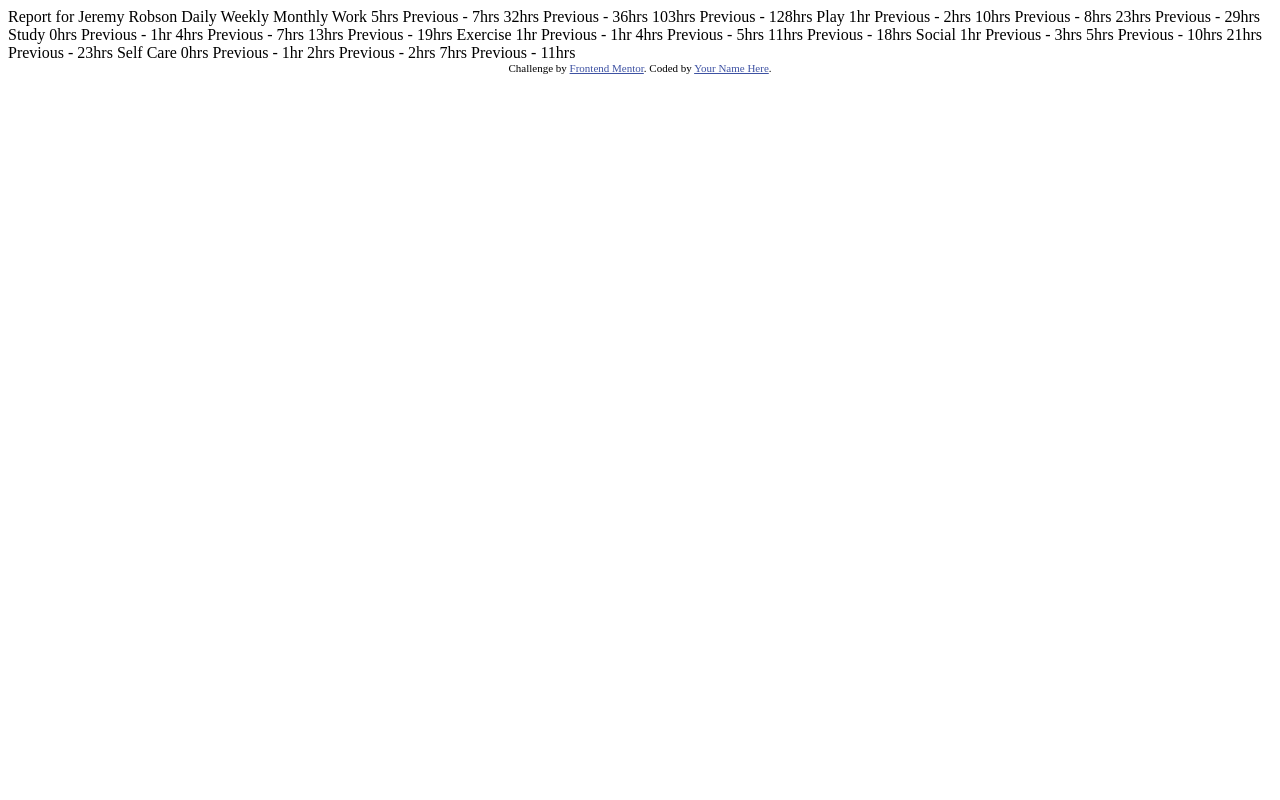
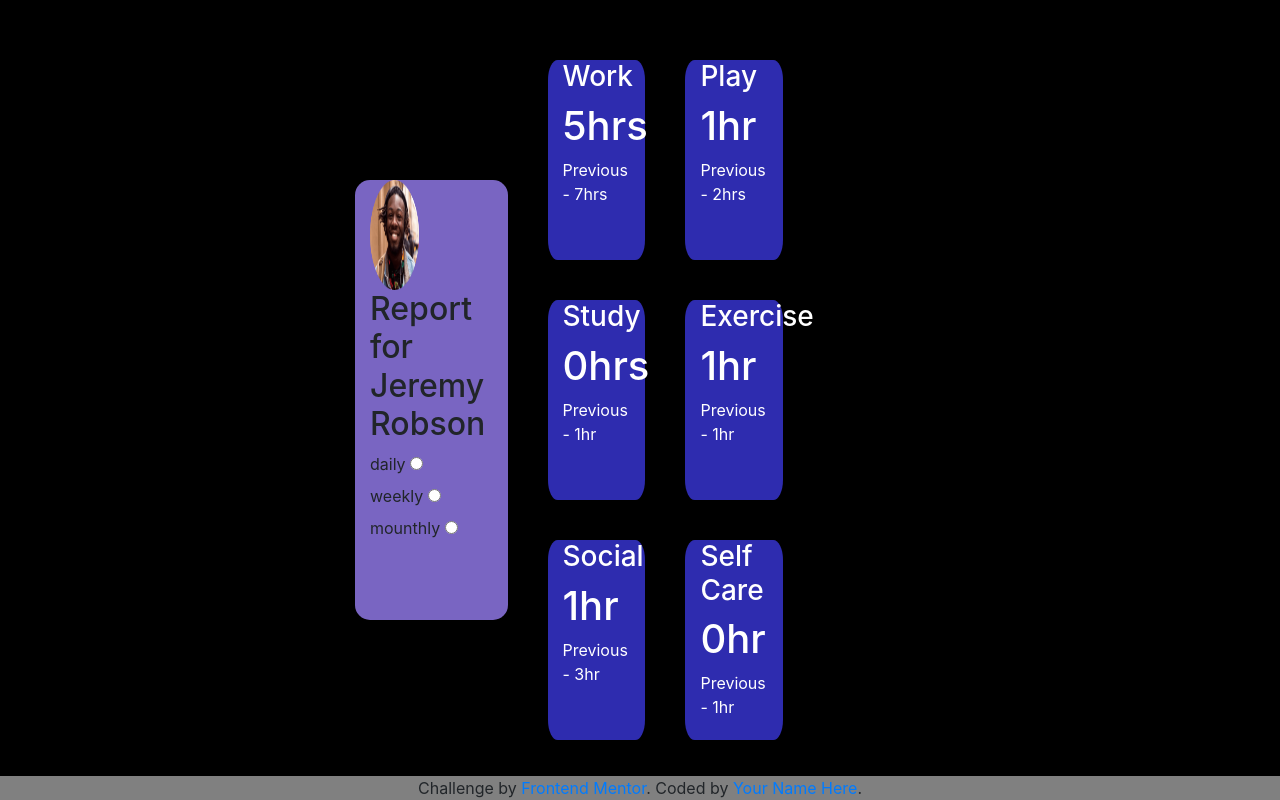
Before and after one commit to melih164/time-tracking-dashboard-main, a plain HTML site: page index.html in a window 1280 px wide. Drawn offline with nearby package versions, Linux system fonts and the light colour scheme.

Commit message:
some changes

```diff
--- a/index.html
+++ b/index.html
@@ -1,80 +1,100 @@
 <!DOCTYPE html>
 <html lang="en">
+
 <head>
   <meta charset="UTF-8">
-  <meta name="viewport" content="width=device-width, initial-scale=1.0"> <!-- displays site properly based on user's device -->
+  <meta name="viewport" content="width=device-width, initial-scale=1.0">
+  <!-- displays site properly based on user's device -->
 
   <link rel="icon" type="image/png" sizes="32x32" href="./images/favicon-32x32.png">
 
   <title>Frontend Mentor | Time tracking dashboard</title>
+  <link rel="stylesheet" href="https://cdn.jsdelivr.net/npm/bootstrap@4.3.1/dist/css/bootstrap.min.css"
+    integrity="sha384-ggOyR0iXCbMQv3Xipma34MD+dH/1fQ784/j6cY/iJTQUOhcWr7x9JvoRxT2MZw1T" crossorigin="anonymous">
+  <link rel="stylesheet" href="style.css">
+</head>
 
-  <!-- Feel free to remove these styles or customise in your own stylesheet 👍 -->
-  <style>
-    .attribution { font-size: 11px; text-align: center; }
-    .attribution a { color: hsl(228, 45%, 44%); }
-  </style>
-</head>
 <body>
+  <main class="flex-container">
+    <div class="flex-item col-lg-6">
+      <div class="jeremy col-lg-3 ">
+        <img class="img1" src="images/image-jeremy.png" alt="">
+        <h2>Report for Jeremy Robson</h2>
+<div>
+ <label for="1">daily</label>
+  <input type="radio" name="Time" id="1" ><br>
+  <label for="2">weekly</label>
+  <input type="radio" name="Time" id="2" ><br>
+  <label for="3">mounthly</label>
+  <input type="radio" name="Time" id="3">
+</div>
 
-  Report for
-  Jeremy Robson
-
-  Daily
-  Weekly
-  Monthly
-
-  Work
-  5hrs <!-- daily -->
-  Previous - 7hrs <!-- daily -->
-  32hrs <!-- weekly -->
-  Previous - 36hrs <!-- weekly -->
-  103hrs <!-- monthly -->
-  Previous - 128hrs <!-- monthly -->
-
-  Play
-  1hr <!-- daily -->
-  Previous - 2hrs <!-- daily -->
-  10hrs <!-- weekly -->
-  Previous - 8hrs <!-- weekly -->
-  23hrs <!-- monthly -->
-  Previous - 29hrs <!-- monthly -->
-
-  Study
-  0hrs <!-- daily -->
-  Previous - 1hr <!-- daily -->
-  4hrs <!-- weekly -->
-  Previous - 7hrs <!-- weekly -->
-  13hrs <!-- monthly -->
-  Previous - 19hrs <!-- monthly -->
-
-  Exercise
-  1hr <!-- daily -->
-  Previous - 1hr <!-- daily -->
-  4hrs <!-- weekly -->
-  Previous - 5hrs <!-- weekly -->
-  11hrs <!-- monthly -->
-  Previous - 18hrs <!-- monthly -->
-
-  Social
-  1hr <!-- daily -->
-  Previous - 3hrs <!-- daily -->
-  5hrs <!-- weekly -->
-  Previous - 10hrs <!-- weekly -->
-  21hrs <!-- monthly -->
-  Previous - 23hrs <!-- monthly -->
-
-  Self Care
-  0hrs <!-- daily -->
-  Previous - 1hr <!-- daily -->
-  2hrs <!-- weekly -->
-  Previous - 2hrs <!-- weekly -->
-  7hrs <!-- monthly -->
-  Previous - 11hrs <!-- monthly -->
+      </div>
+      <div class="stats col-lg-8 ">
+        <div class="col-sm-12 col-lg-3  rutine">
+         <h3 style="color: white;"> Work </h3>
+         <h1 style="color: white;">5hrs</h1>
+          <!-- daily -->
+         <p style="color: white;"> Previous - 7hrs</p>
+          <!-- daily -->
 
 
-  <div class="attribution">
+        </div>
+        <div class="col-sm-12 col-lg-3  rutine">
+
+          <h3 style="color: white;"> Play </h3>
+          <h1 style="color: white;">1hr</h1>
+           <!-- daily -->
+          <p style="color: white;">  Previous - 2hrs</p>
+           <!-- daily -->
+
+        </div>
+        <div class="col-sm-12 col-lg-3  rutine">
+          <h3 style="color: white;"> Study </h3>
+          <h1 style="color: white;">0hrs</h1>
+           <!-- daily -->
+          <p style="color: white;"> Previous - 1hr</p>
+           <!-- daily -->
+        </div>
+        <div class=" col-sm-12  col-lg-3  rutine">
+          <h3 style="color: white;"> Exercise </h3>
+          <h1 style="color: white;">1hr</h1>
+           <!-- daily -->
+          <p style="color: white;"> Previous - 1hr</p>
+           <!-- daily -->
+
+        </div>
+        <div class="col-sm-12  col-lg-3 rutine">
+          <h3 style="color: white;"> Social </h3>
+          <h1 style="color: white;">1hr</h1>
+           <!-- daily -->
+          <p style="color: white;"> Previous - 3hr</p>
+           <!-- daily -->
+        </div>
+        <div class=" col-sm-12  col-lg-3 rutine">
+          <h3 style="color: white;"> Self Care </h3>
+          <h1 style="color: white;">0hr</h1>
+           <!-- daily -->
+          <p style="color: white;"> Previous - 1hr</p>
+           <!-- daily -->
+        </div>
+      </div>
+    </div>
+  </main>
+  <footer class="footer">
     Challenge by <a href="https://www.frontendmentor.io?ref=challenge" target="_blank">Frontend Mentor</a>.
     Coded by <a href="#">Your Name Here</a>.
-  </div>
+  </footer>
+
+  <script src="https://code.jquery.com/jquery-3.3.1.slim.min.js"
+    integrity="sha384-q8i/X+965DzO0rT7abK41JStQIAqVgRVzpbzo5smXKp4YfRvH+8abtTE1Pi6jizo"
+    crossorigin="anonymous"></script>
+  <script src="https://cdn.jsdelivr.net/npm/popper.js@1.14.7/dist/umd/popper.min.js"
+    integrity="sha384-UO2eT0CpHqdSJQ6hJty5KVphtPhzWj9WO1clHTMGa3JDZwrnQq4sF86dIHNDz0W1"
+    crossorigin="anonymous"></script>
+  <script src="https://cdn.jsdelivr.net/npm/bootstrap@4.3.1/dist/js/bootstrap.min.js"
+    integrity="sha384-JjSmVgyd0p3pXB1rRibZUAYoIIy6OrQ6VrjIEaFf/nJGzIxFDsf4x0xIM+B07jRM"
+    crossorigin="anonymous"></script>
 </body>
+
 </html>
--- /dev/null
+++ b/style.css
@@ -0,0 +1,63 @@
+body {
+    background-color: black;
+}
+
+footer {
+
+    position: fixed;
+    width: 100%;
+    text-align: center;
+    bottom: 0;
+    left: 0;
+    background-color: gray;
+}
+
+.flex-container {
+     display: flex;
+     min-height: 100vh;
+     justify-content: center;
+     align-items: center;
+     flex-wrap: wrap;
+
+}
+
+.flex-item {
+ display: flex;
+
+ flex-wrap: wrap;
+
+ min-height: 100vh;
+ align-items: center;
+
+}
+
+.jeremy {
+
+    background-color: rgb(121, 101, 194);
+    height: 440px;
+    margin-right: 20px;
+    margin-left: 20px;
+    border-radius: 15px;
+}
+
+.stats{
+    background-color:black;
+    display: flex;
+    flex-wrap: wrap;
+    padding-left: 0;
+
+}
+
+.rutine {
+
+    height: 200px;
+    margin: 20px;
+    border-radius: 10%;
+    background-color: rgb(46, 44, 175);
+}
+
+.img1 {
+
+    width: 40%;
+    height: 25%;
+}
```
Also changed, not shown: sonstiges.html (added, +53 -0 lines).
